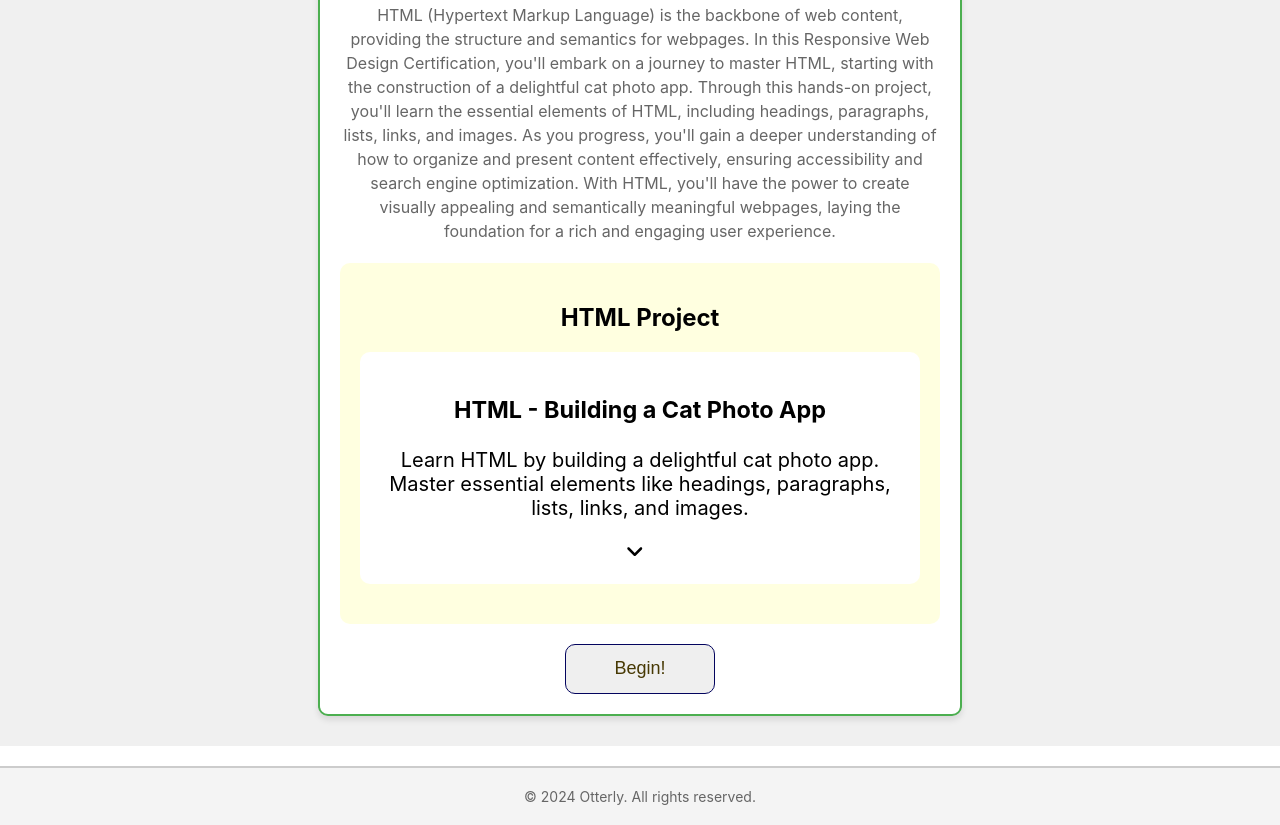
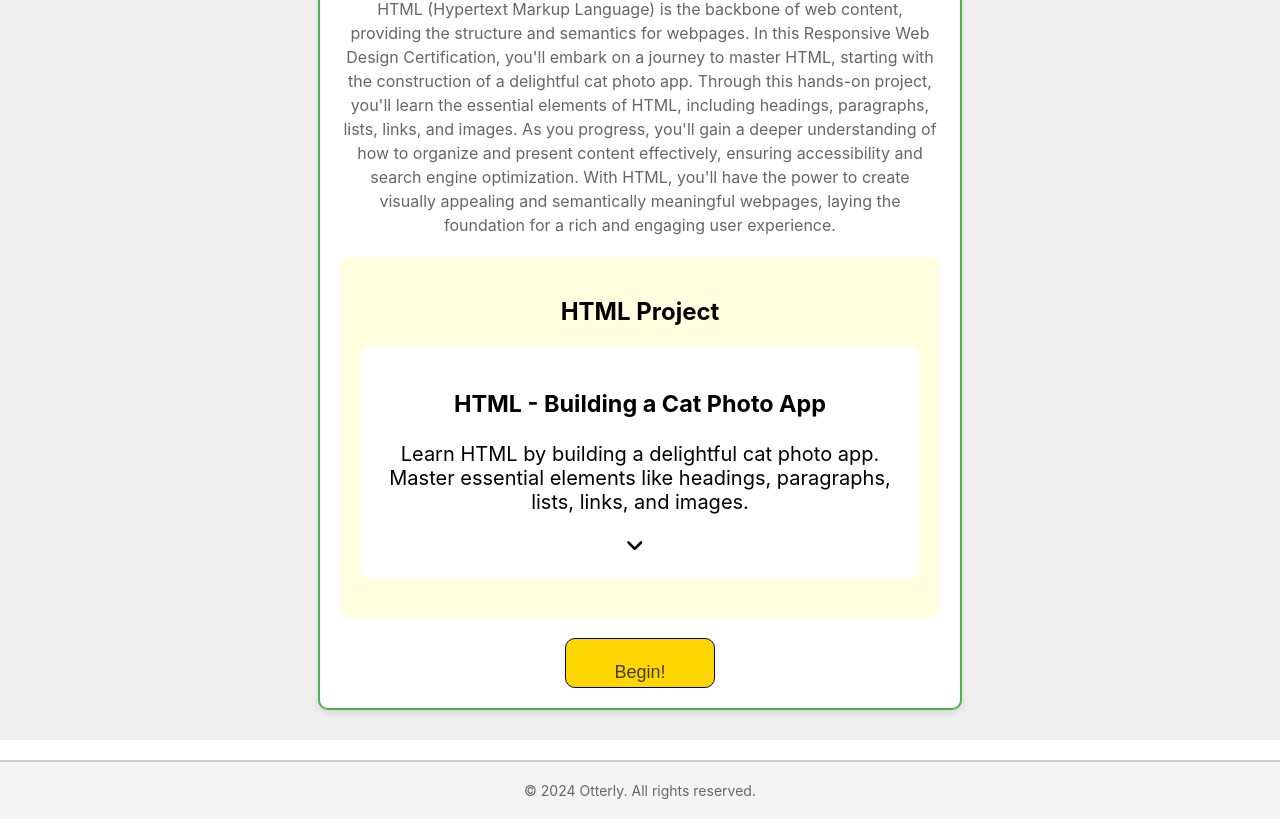
Before and after one commit to nabeelnazeer/Otterly, a React (Create React App) app: page /CourseStructurePage in a window 1280 px wide. Shown: the part 309-1134 px from the top of the page. Built offline with nearby package versions, Linux system fonts and the light colour scheme.

Commit message:
editted buttons, fixed bugs

```diff
--- a/src/components/header/ButtonComponent.css
+++ b/src/components/header/ButtonComponent.css
@@ -2,7 +2,7 @@
     background-color: #FFD700; /* Bright yellow background */
     color: #fff; /* White text color */
     border: none;
-    padding: 16px 35px;
+    padding: 16px 40px;
     font-size: 1.6rem;
     border-radius: 8px;
     cursor: pointer;
--- a/src/components/header/ButtonComponent.js
+++ b/src/components/header/ButtonComponent.js
@@ -9,7 +9,7 @@ const ButtonComponent = () => {
     //   Get Started (It's Free)
     // </button>
     <div>
-      <Link to ="./LoginSignup" className='button'>Get Started (It's Free)</Link>
+      <Link to ="./LoginSignup" className='button get-started-button'>Get Started (It's Free)</Link>
     </div>
   );
 };
--- a/src/components/header/CourseSelection.css
+++ b/src/components/header/CourseSelection.css
@@ -1,7 +1,7 @@
 /* CourseSelection.css */
 .course-selection {
     text-align: center;
-    padding: 20px;
+    padding: 50px;
   }
 
   h2 {
@@ -34,6 +34,6 @@
 
   @media (max-width: 768px) {
     .course-item {
-      width: 100%;
+      width: 200%;
     }
   }
--- a/src/components/header/CourseStructurePage.css
+++ b/src/components/header/CourseStructurePage.css
@@ -47,17 +47,6 @@
   }
 }
 .begin-button {
-  background-color: #007bff;
-  color: #fff;
-  border: none;
-  border-radius: 5px;
-  padding: 10px 20px;
-  font-size: 16px;
-  cursor: pointer;
-  transition: background-color 0.3s ease-in-out;
-}
-/* From uiverse.io by @Ali-Tahmazi99 */
-button {
   display: inline-block;
   width: 150px;
   height: 50px;
@@ -69,8 +58,8 @@ button {
   z-index: 1;
 }
 
- button::before,
- button::after {
+.begin-button::before,
+.begin-button::after {
   content: '';
   position: absolute;
   top: 0;
@@ -82,27 +71,27 @@ button {
   z-index: -1;
 }
 
- button::before {
+.begin-button::before {
   left: -10px;
   background: #d4bb01;
 }
 
- button::after {
+.begin-button::after {
   right: -10px;
-  background: #824e01;
+  background: #b57514;
 }
 
- button:hover::before,
- button:hover::after {
+.begin-button:hover::before,
+.begin-button:hover::after {
   width: 58%;
 }
 
- button:hover span {
+.begin-button:hover span {
   color: #442200;
   transition: 0.3s;
 }
 
- button span {
+.begin-button span {
   color: #473904;
   font-size: 18px;
   transition: all 0.3s ease-in;
--- a/src/components/header/CourseStructurePage.js
+++ b/src/components/header/CourseStructurePage.js
@@ -19,10 +19,11 @@ const CourseStructurePage = () => {
             <h3 className="course-title">HTML Course</h3>
             <p className="course-description">HTML (Hypertext Markup Language) is the backbone of web content, providing the structure and semantics for webpages. In this Responsive Web Design Certification, you'll embark on a journey to master HTML, starting with the construction of a delightful cat photo app. Through this hands-on project, you'll learn the essential elements of HTML, including headings, paragraphs, lists, links, and images. As you progress, you'll gain a deeper understanding of how to organize and present content effectively, ensuring accessibility and search engine optimization. With HTML, you'll have the power to create visually appealing and semantically meaningful webpages, laying the foundation for a rich and engaging user experience.</p>
             <CourseTable/>
-            <button>
-  <span> Begin!
-  </span>
-</button>
+            <button class="button begin-button">
+              <span>
+                Begin!
+              </span>
+            </button>
           </div>
          </div>
       </div>
--- a/src/components/header/LoginSignup.js
+++ b/src/components/header/LoginSignup.js
@@ -17,10 +17,12 @@
 import React from 'react';
 import './LoginSignup.css';
 import Dashboard from './Dashboard';
+import CopyrightComponent from './CopyrightComponent';
 
 // Define the LoginSignup component
 function LoginSignup() {
   return (
+
     <div>
       <Dashboard/>
     <div className="main">
@@ -49,7 +51,9 @@ function LoginSignup() {
         </form>
       </div>
     </div>
+
     </div>
+
   );
 }
 
```
Lines whose indentation alone changed are shown as unchanged.
